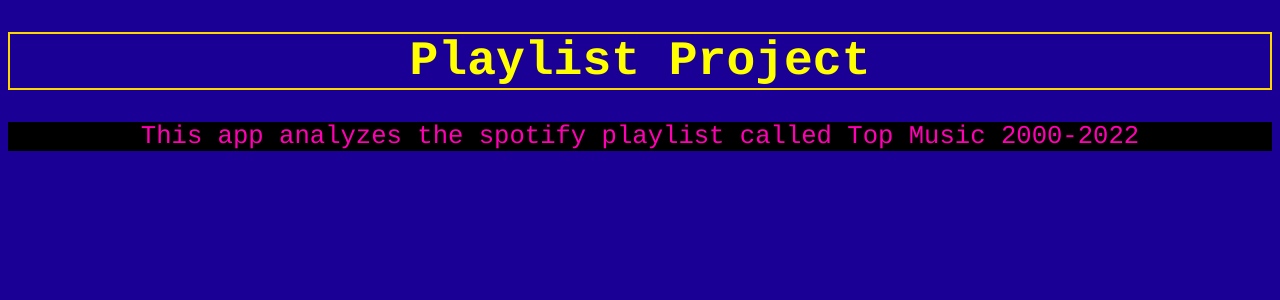
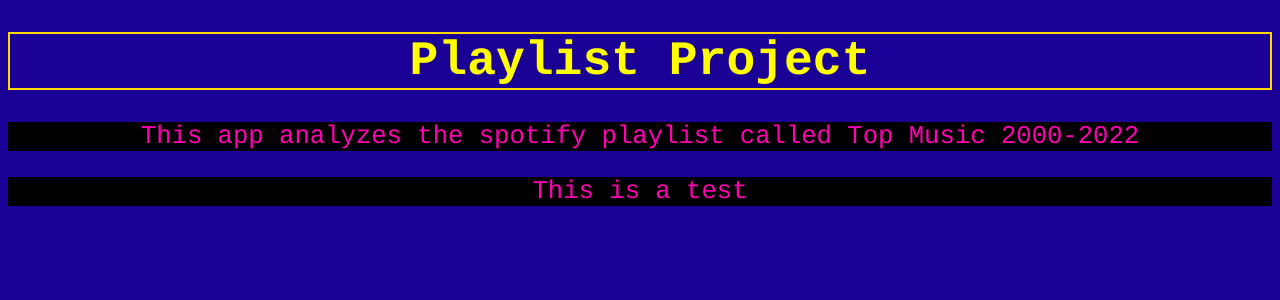
Before and after one commit to hannahb9011/spotify_project, a Flask app: page / in a window 1280 px wide. Shown: the top 300 px of the page. Run offline with Flask 2, Linux system fonts and the light colour scheme.

Commit message:
Update index.html

```diff
--- a/templates/index.html
+++ b/templates/index.html
@@ -24,7 +24,8 @@
 <body>
 
     <h1>Playlist Project</h1>
-    <p>This app analyzes the spotify playlist called Top Music 2000-2022</p>
+    <p class="para1">This app analyzes the spotify playlist called Top Music 2000-2022</p>
+    <p class="para2">{{ var }}</p>
 
 </body>
 </html>
```
